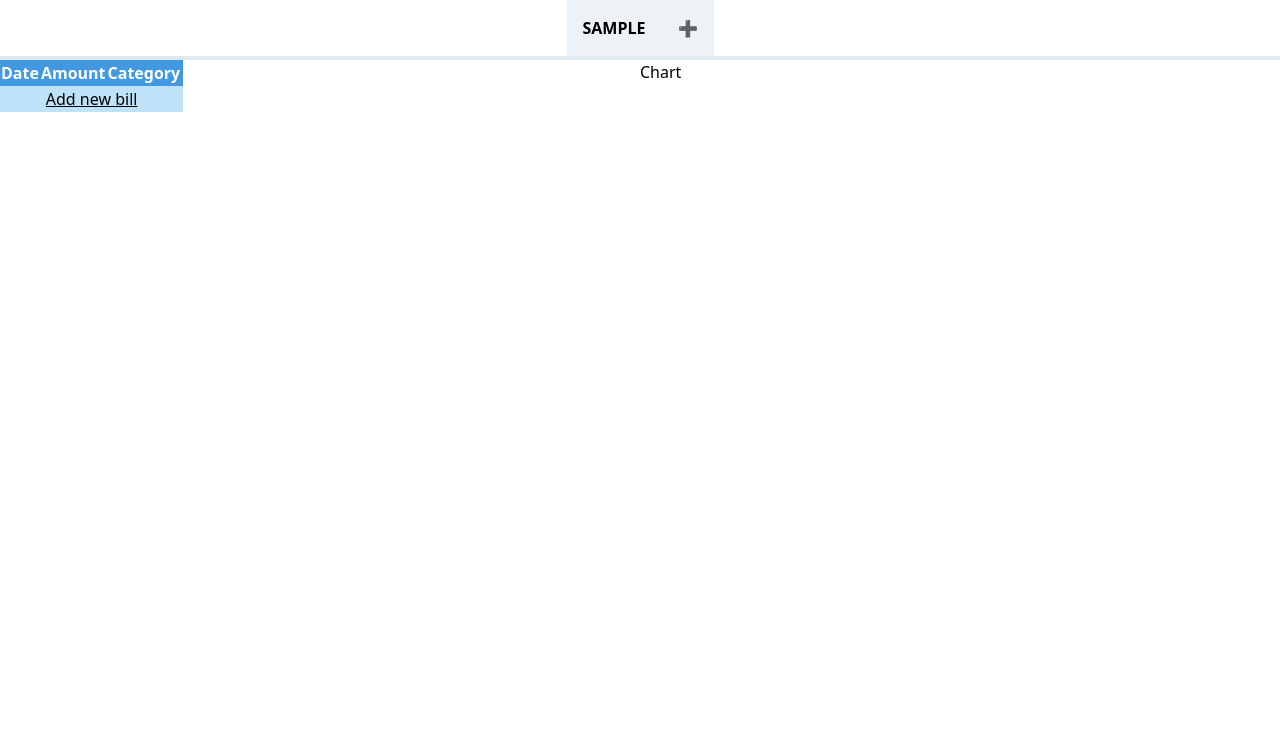
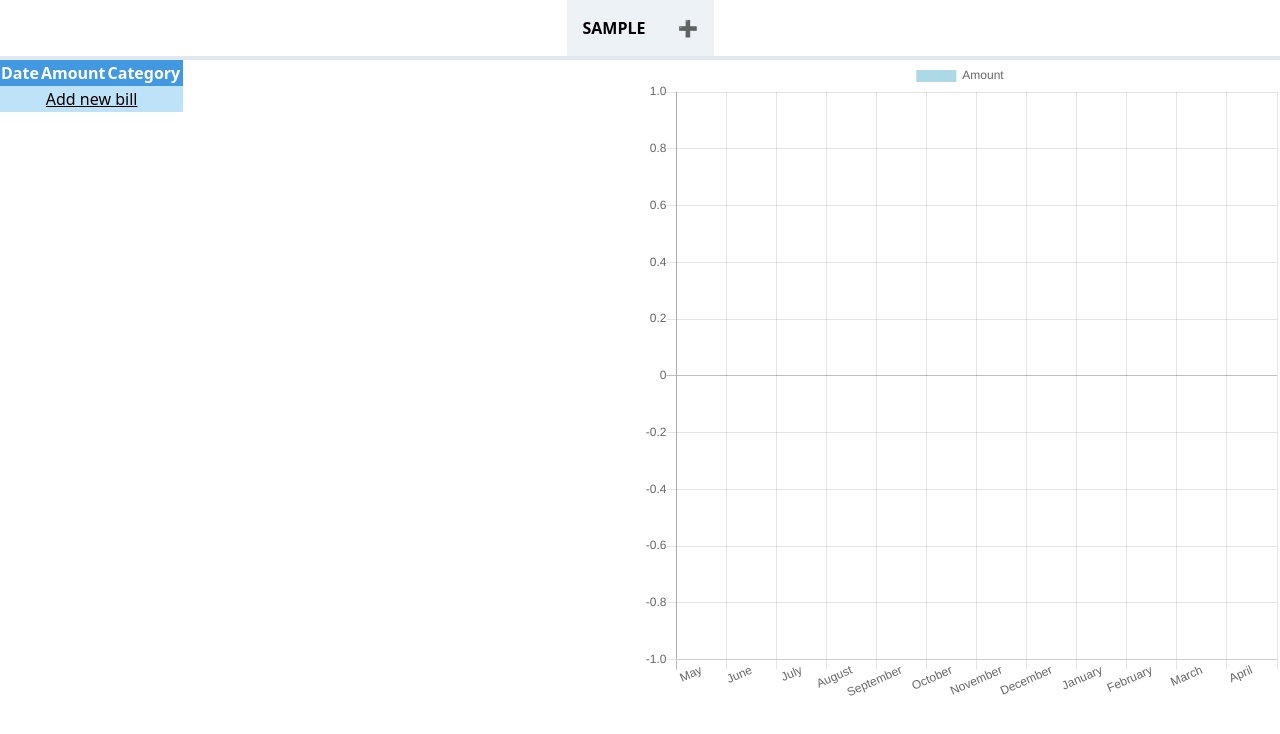
Before and after one commit to Jhersyvb/Vue-Bill-Tracker, a Vue app: page / in a window 1280 px wide. Both pictures are taken after typing "Sample" into the empty fields and a click on the button "Add". Shown: the top 734 px of the page. Built offline with nearby package versions, Linux system fonts and the light colour scheme.

Commit message:
10 Add chart

```diff
--- a/package.json
+++ b/package.json
@@ -8,8 +8,10 @@
     "lint": "vue-cli-service lint"
   },
   "dependencies": {
+    "chart.js": "^2.9.3",
     "core-js": "^3.6.4",
     "vue": "^2.6.11",
+    "vue-chartjs": "^3.5.0",
     "vue-moment": "^4.1.0",
     "vuejs-datepicker": "^1.6.2"
   },
--- a/src/App.vue
+++ b/src/App.vue
@@ -10,7 +10,7 @@
             <BillsTable :bills="bills" @triggerShowAddBill="triggerShowAddBill" @removeBill="removeBill" />
           </div>
           <div class="w-1/2">
-            <Chart />
+            <Chart :bills="bills" />
           </div>
         </div>
       </div>
--- a/src/components/Chart.vue
+++ b/src/components/Chart.vue
@@ -1,3 +1,83 @@
-<template>
-  <div>Chart</div>
-</template>
+<script>
+import { Bar } from 'vue-chartjs'
+import moment from 'moment'
+
+const last12Months = () => {
+  const months = [
+    'January',
+    'February',
+    'March',
+    'April',
+    'May',
+    'June',
+    'July',
+    'August',
+    'September',
+    'October',
+    'November',
+    'December'
+  ]
+
+  const today = new Date()
+  const orderedMonths = []
+  let month = today.getMonth() + 1
+  if (month === 12) {
+    month = 0 // correctly handle december
+  }
+
+  for (let i = 0; i < 12; i++) {
+    orderedMonths.push(months[month])
+    month === 11 ? (month = 0) : month++
+  }
+
+  return orderedMonths
+}
+
+const processBills = bills => {
+  const oneYearAgo = moment().subtract(1, 'years')
+  const months = last12Months()
+  const monthsWithValues = new Array(12).fill(0)
+
+  for (const bill of bills) {
+    if (moment(bill.date).isSameOrBefore(oneYearAgo)) {
+      continue
+    }
+    const monthName = moment(bill.date).format('MMMM')
+    const indexOfMonth = months.indexOf(monthName)
+    monthsWithValues[indexOfMonth] += parseInt(bill.amount)
+  }
+
+  return monthsWithValues
+}
+
+export default {
+  extends: Bar,
+
+  props: ['bills'],
+
+  watch: {
+    bills() {
+      this.displayChart()
+    }
+  },
+
+  mounted() {
+    this.displayChart()
+  },
+
+  methods: {
+    displayChart() {
+      this.renderChart({
+        labels: last12Months(),
+        datasets: [
+          {
+            label: 'Amount',
+            backgroundColor: 'lightblue',
+            data: processBills(this.bills)
+          }
+        ]
+      })
+    }
+  }
+}
+</script>
```
Also changed, not shown: 1 other file (tests, documents, lock files or other folders).
